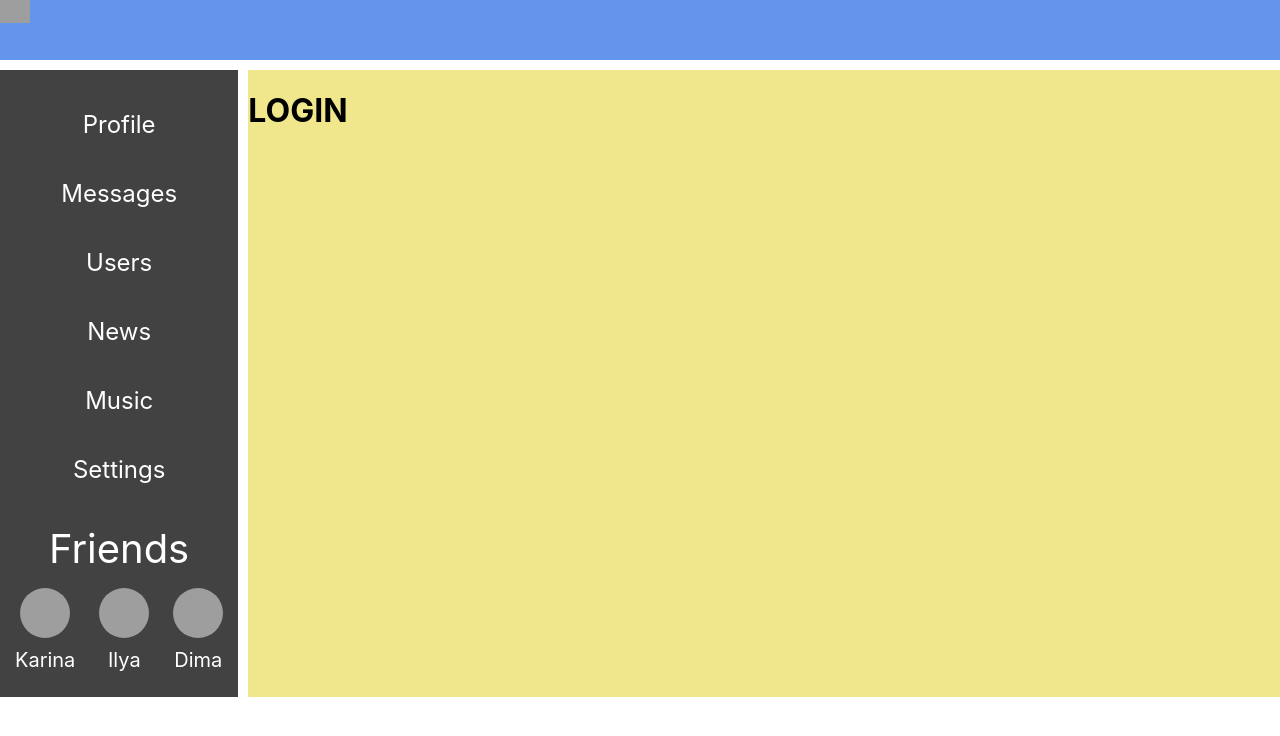
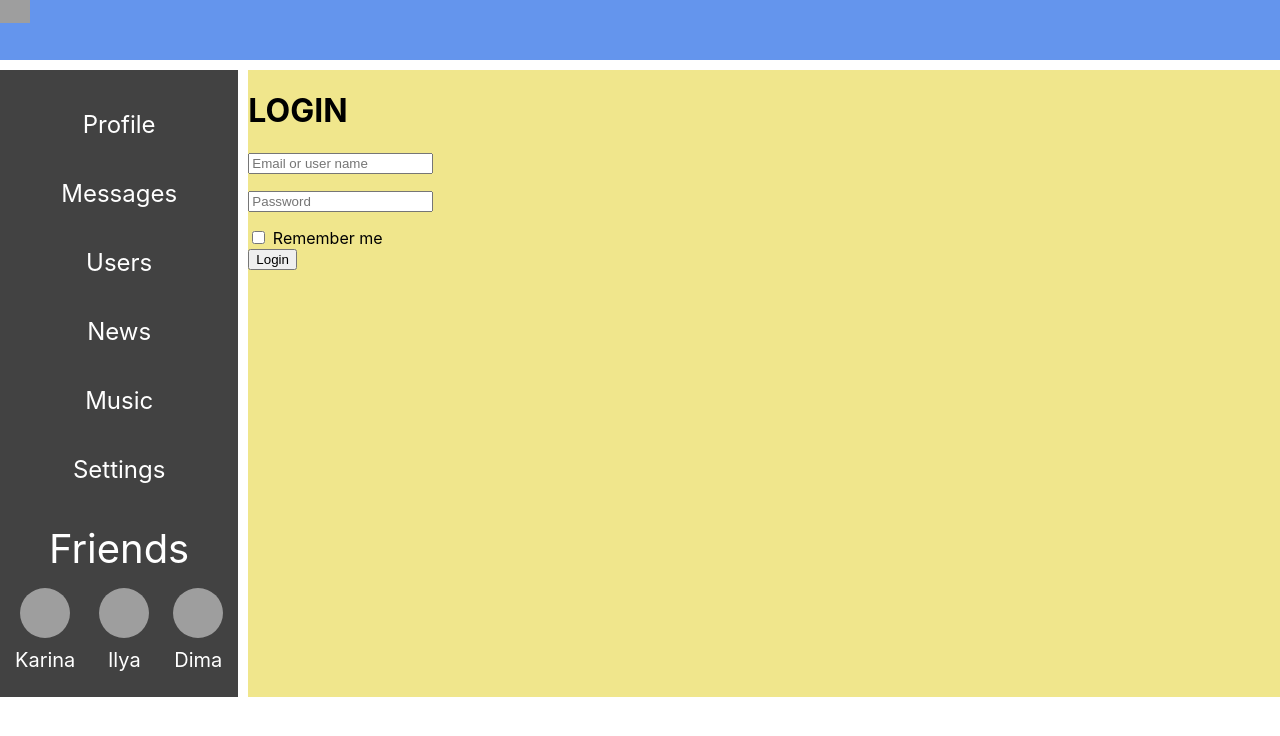
Before and after one commit to mrAxekash/samurai-way, a React (Create React App) app: page /login in a window 1280 px wide. Shown: the top 736 px of the page. Built offline with nearby package versions, Linux system fonts and the light colour scheme; no server answers; grey boxes are pictures that could not be loaded.

Commit message:
finish lesson 75: react hook form

```diff
--- a/package.json
+++ b/package.json
@@ -15,6 +15,7 @@
     "jest": "27.5.1",
     "react": "17.0.2",
     "react-dom": "17.0.2",
+    "react-hook-form": "^7.43.9",
     "react-redux": "^8.0.5",
     "react-router-dom": "5.3.0",
     "react-scripts": "5.0.0",
--- a/src/api/api.ts
+++ b/src/api/api.ts
@@ -27,9 +27,13 @@ export const usersAPI = {
 export const authAPI = {
     getAuth() {
         return instance.get(`auth/me`)
-            .then((response)=> {
+            .then((response) => {
                 return response.data
             })
+    },
+    login(email: string, password: string, rememberMe: boolean) {
+        console.log('authAPI.login is render')
+       return instance.post('auth/login', {email, password, rememberMe})
     }
 }
 
--- a/src/components/Login/Login.tsx
+++ b/src/components/Login/Login.tsx
@@ -1,12 +1,66 @@
 import * as React from 'react';
+import {SubmitHandler, useForm} from "react-hook-form"
+import {loginUserTC} from "../../redux/auth-reducer";
+import {useDispatch} from "react-redux";
+import {AnyAction} from "redux";
 
-type Props = {
+export type Inputs = {
+    email: string
+    password: string
+    rememberMe: boolean
+}
 
-};
+type Props = {};
 export const Login = (props: Props) => {
     return (
-        <h1>
-            LOGIN
-        </h1>
+        <div>
+            <h1>LOGIN</h1>
+            <LoginForm/>
+        </div>
+
     );
 };
+
+const LoginForm = () => {
+    const dispatch = useDispatch()
+
+    const {
+        register,
+        formState: {errors},
+        handleSubmit
+    } = useForm<Inputs>({
+        defaultValues: {
+            email: '',
+            password: '',
+        }
+    })
+
+    const onSubmit: SubmitHandler<Inputs> = (data) => {
+        const {email, password, rememberMe} = data
+        dispatch(loginUserTC(email, password, rememberMe) as any)
+    }
+
+    return (
+        <form onSubmit={handleSubmit(onSubmit)}>
+            <div>
+                <input
+                    {...register('email', {required: 'This place is required'})} type="email"
+                    placeholder={'Email or user name'}/>
+                <p>{errors.email?.message}</p>
+            </div>
+            <div>
+                <input
+                    {...register('password', {
+                        required: 'This place is required', minLength: {value: 4, message: 'Min length is 4'}
+                    })} type="password" placeholder={'Password'}/>
+                <p>{errors.password?.message}</p>
+            </div>
+            <div>
+                <input {...register('rememberMe')} type="checkbox"/> Remember me
+            </div>
+            <div>
+                <button>Login</button>
+            </div>
+        </form>
+    )
+}
--- a/src/redux/auth-reducer.ts
+++ b/src/redux/auth-reducer.ts
@@ -96,33 +96,13 @@
 import {Dispatch} from "redux";
 import {authAPI} from "../api/api";
 
-export type AuthUserType = ReturnType<typeof setAuthUser>
-export const setAuthUser = (id: number, email: string, login: string) => {
-    return {
-        type: 'COMPLETE-AUTH-USER',
-        payload: {
-            id, email, login
-        }
-    } as const
-}
-
-export type InitialStateType = {
-    id: null | number
-    email: null | string
-    login: null | string
-    isAuth: boolean
-}
-const initialState = {
-    id: null,
-    email: null,
-    login: null,
-    isAuth: false
-}
-
 export const auth_Reducer = (state: InitialStateType = initialState, action: AuthUserType): InitialStateType => {
     switch (action.type) {
         case 'COMPLETE-AUTH-USER': {
             return {...state, ...action.payload, isAuth: true}
+        }
+        case "SET-USER-LOGIN": {
+            return {...state, ...action.payload}
         }
         default: {
             return state
@@ -130,6 +110,7 @@ export const auth_Reducer = (state: InitialStateType = initialState, action: Aut
     }
 }
 
+// thunks
 export const authThunkCreator = () => {
     return (dispatch: Dispatch) => {
         authAPI.getAuth()
@@ -143,3 +124,56 @@ export const authThunkCreator = () => {
             )
     }
 }
+
+export const loginUserTC = (email: string, password: string, rememberMe: boolean) => {
+    console.log('loginUserTC is render')
+    return (dispatch: Dispatch) => {
+        authAPI.login(email, password, rememberMe)
+            .then((res) => {
+                console.log(res)
+            })
+    }
+}
+
+// action creators
+
+
+export const setAuthUser = (id: number, email: string, login: string) => {
+    return {
+        type: 'COMPLETE-AUTH-USER',
+        payload: {
+            id, email, login
+        }
+    } as const
+}
+
+export const setLoginUser = (email: string, password: string, rememberMe: boolean) => {
+    return {
+        type: 'SET-USER-LOGIN',
+        payload: {
+            email,
+            password,
+            rememberMe
+        }
+    } as const
+}
+
+
+// types
+
+export type AuthUserType = ReturnType<typeof setAuthUser> | ReturnType<typeof setLoginUser>
+
+export type InitialStateType = {
+    id: null | number
+    email: null | string
+    login: null | string
+    isAuth: boolean
+    rememberMe: boolean
+}
+const initialState = {
+    id: null,
+    email: null,
+    login: null,
+    isAuth: false,
+    rememberMe: false
+}
```
Also changed, not shown: 1 other file (tests, documents, lock files or other folders).
